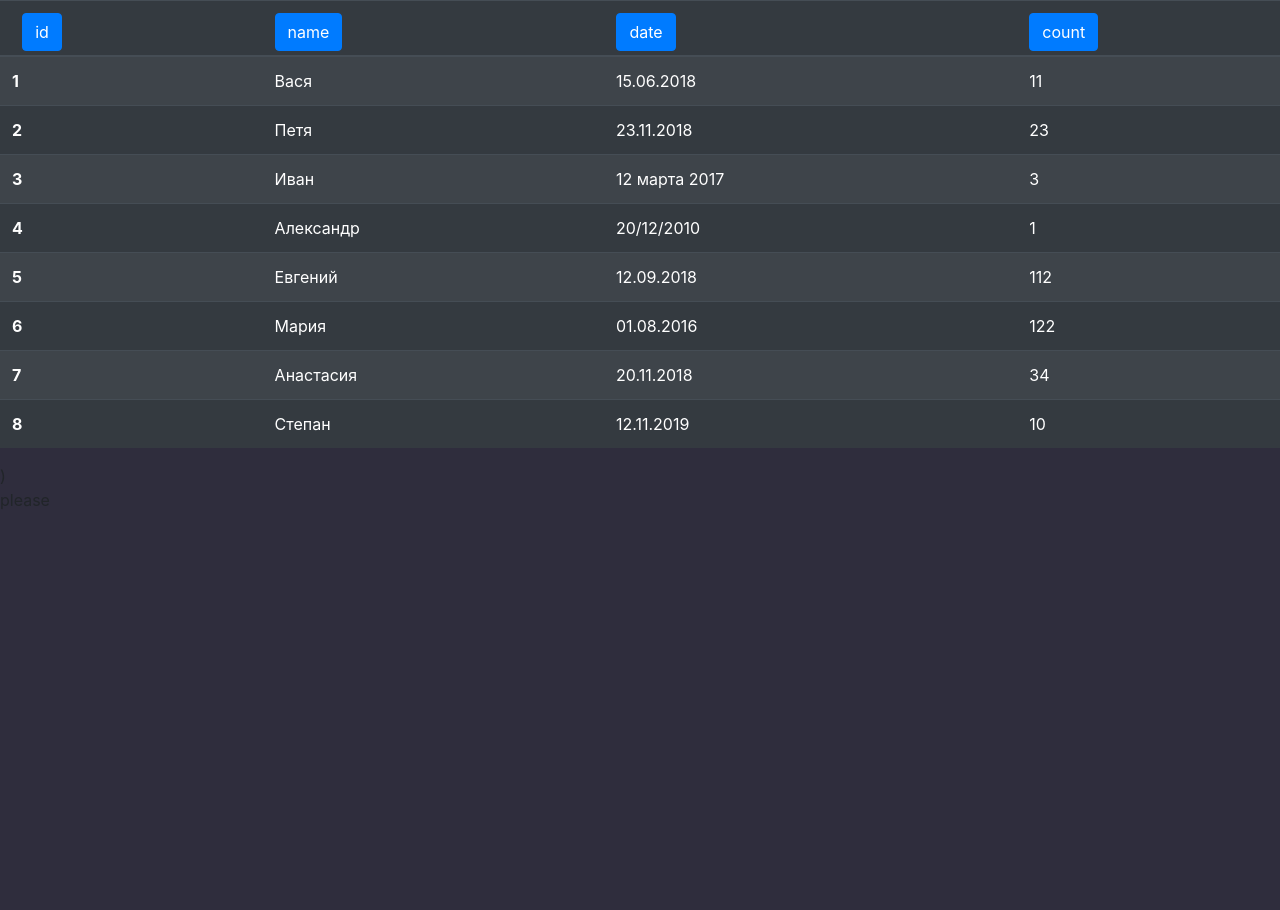
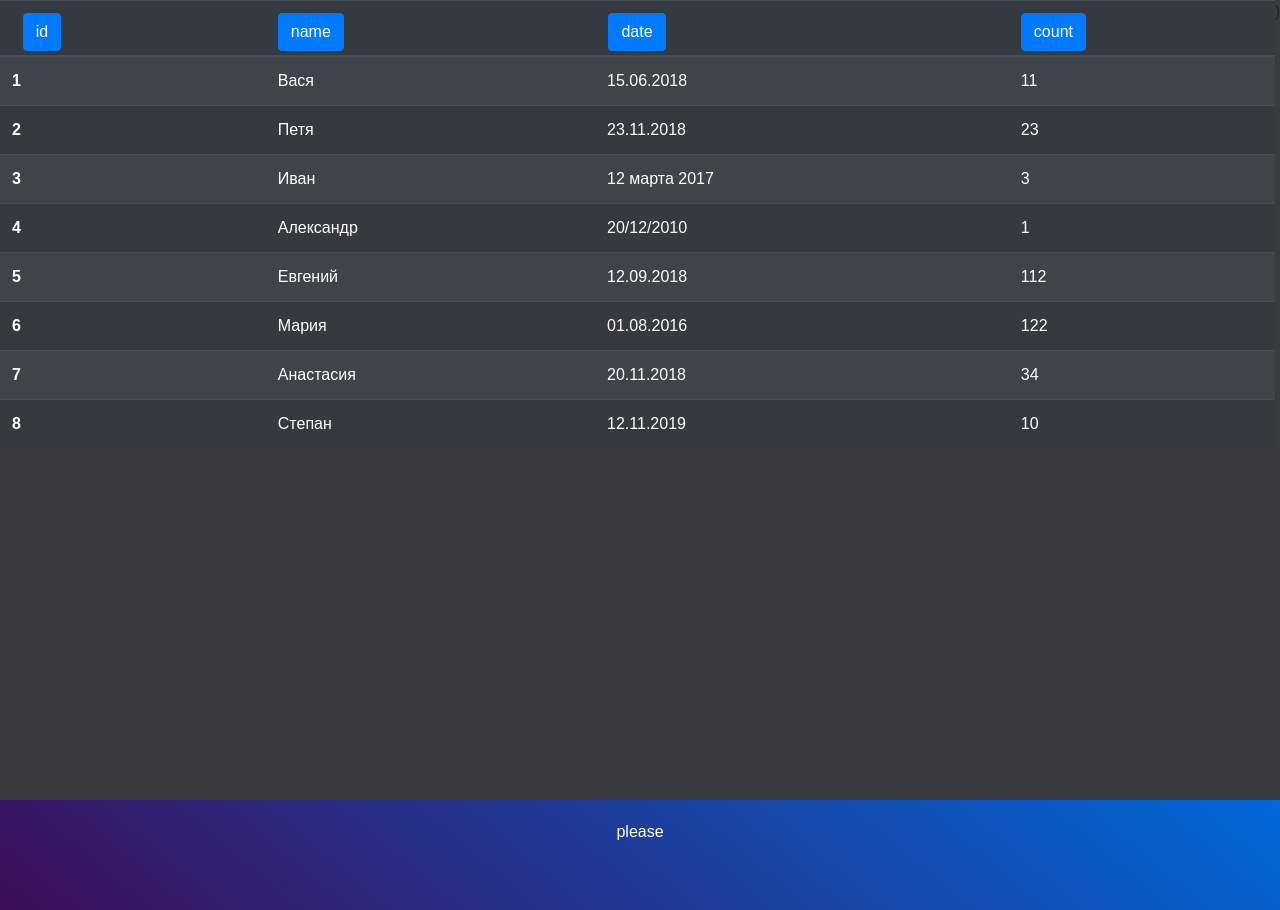
Before and after one commit to katrinkattt/testys, a React (Create React App) app in the folder testy2/test-two/: page / in a window 1280 px wide. Before the commit the page ends 800 px from the top, so only its background shows below. Built offline with nearby package versions, Linux system fonts and the light colour scheme.

Commit message:
Update index.css

```diff
--- a/testy2/test-two/src/index.css
+++ b/testy2/test-two/src/index.css
@@ -1,7 +1,15 @@
 body {
+  background-color: #3a3b3f;
+  margin: 0;
   padding: 0;
-  margin: 0;
-  background-color: #2f2d3d;
+  font-family: Arial, sans-serif;
+}
+
+.container__page {
+  height: 100vh;
+  width: 100%;
+  display: flex;
+  justify-content: center;
 }
 
 .btn__sort__main {
@@ -18,3 +26,18 @@ body {
   height: 70%;
   width: 100%;
 }
+
+.footer__main {
+  height: 110px;
+  width: 100%;
+  background: linear-gradient(40deg, #3d0e58, #0069d9);
+  z-index: 1;
+  color: white;
+  font-size: 16px;
+}
+
+.footer__content {
+  display: flex;
+  justify-content: center;
+  padding-top: 20px;
+}
```
